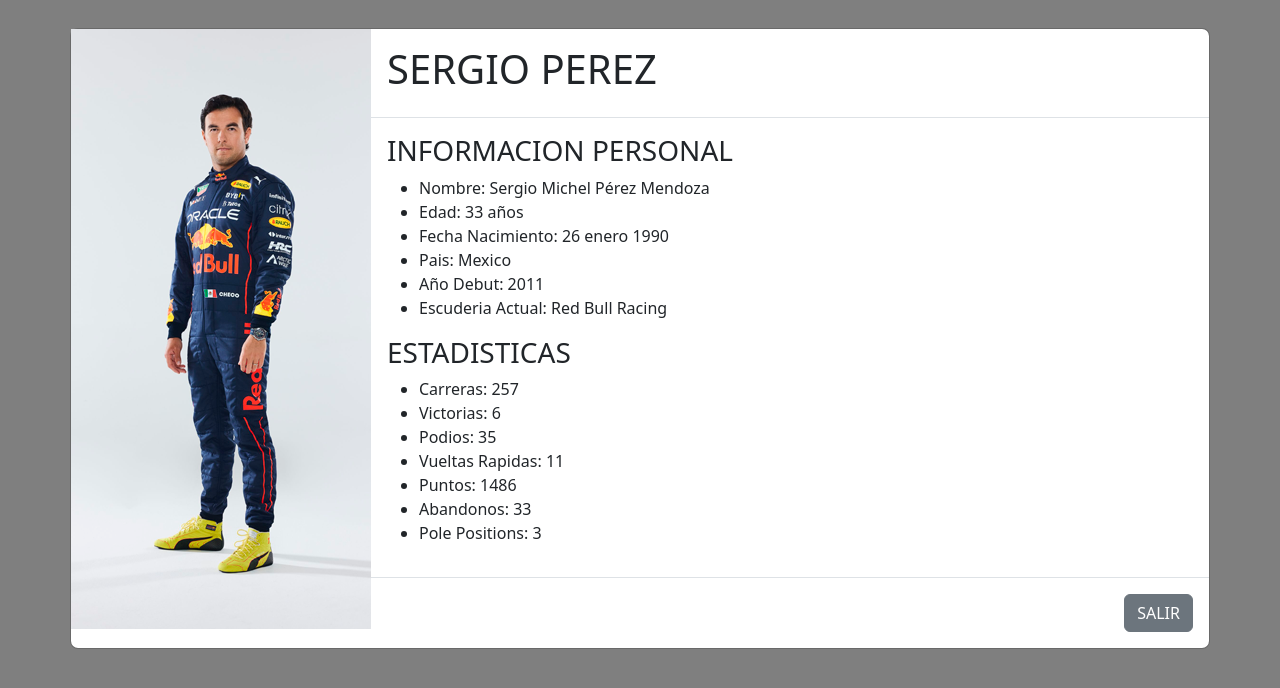
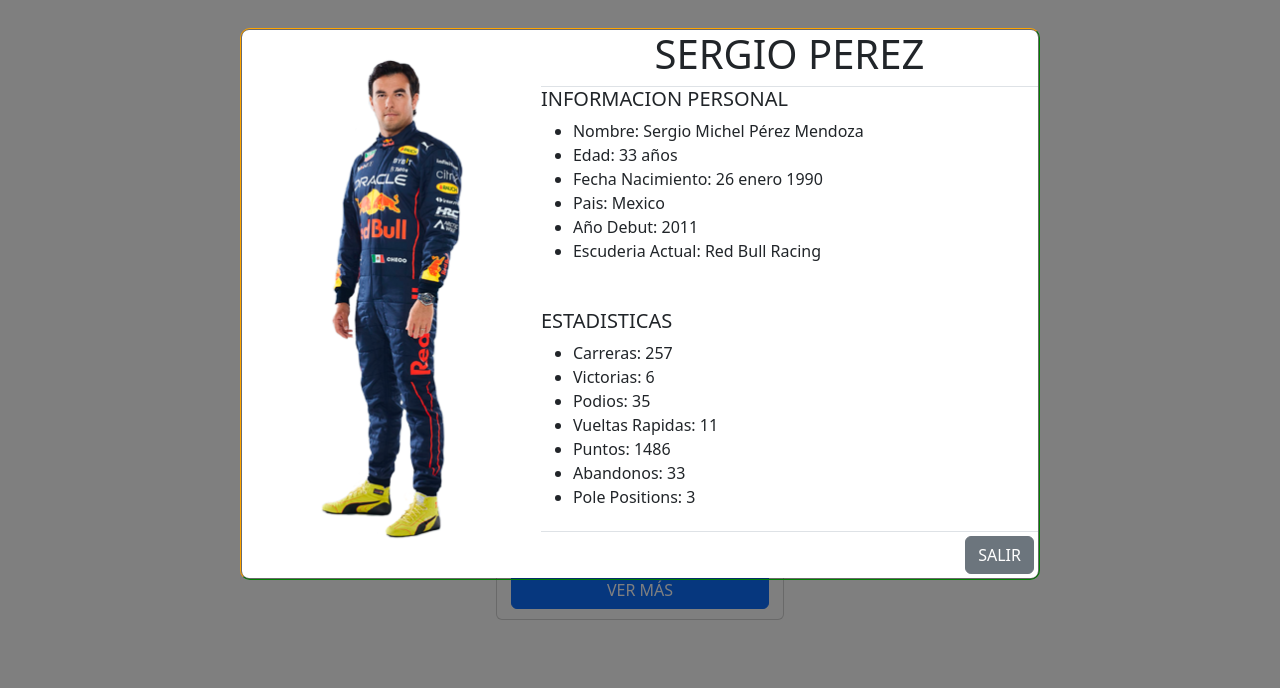
Before and after one commit to DanielAlexanderDiaz/uso-modal, a plain HTML site: page index.html in a window 1280 px wide. Both pictures are taken after a click on the button "VER MÁS". Drawn offline with nearby package versions, Linux system fonts and the light colour scheme.

Commit message:
avanzando modal

```diff
--- a/css/main.css
+++ b/css/main.css
@@ -104,14 +104,24 @@
 
 
 /*modal*/
-.modal-content{
-    width: 1300px;
+.modal-dialog{
+    border-top: 1px solid orange;
+    border-left: 1px solid orange;
+    border-right: 1px solid green;
+    border-bottom: 1px solid green;
+    border-radius: 10px;
 }
 
-.modal-img{
-    width: 300px;
+.modal-content{
+    height: 550px;
 }
 
-.modal-cuerpo{
-    width: 1000px;
+
+
+.modal-contenedor{
+    width: 800px;
 }
+
+.informacion-personal, .estadisticas{
+    height: 50%;
+}
--- a/index.html
+++ b/index.html
@@ -46,20 +46,21 @@
             </div>
             <!-- Modal-->
             <div class="modal fade" id="exampleModal"  tabindex="-1" aria-labelledby="exampleModalLabel" aria-hidden="true">
-                <div class="modal-dialog modal-xl">
+                <div class="modal-dialog modal-lg">
                     <div class="modal-content flex-row">
-                        <div class="modal-img">
-                            <img src="./assets/img/pilotos/perez-completo.png" alt="">
+                        <div class="modal-img d-flex">
+                            <img src="./assets/img/pilotos/perez-completo-3.png" alt="">
                         </div>
-                        <div class="modal-cuerpo flex-column">
-                            <div class="modal-header">
+                        <div class="modal-contenedor d-flex flex-column">
+                            <div class="modal-header justify-content-center p-0 ">
                                 <h1 >SERGIO PEREZ</h1>
-                                <!--<button type="button" class="btn-close" data-bs-dismiss="modal" aria-label="Close"></button>-->
                             </div>
-                            <div class="modal-body">
-                                <div class="contenindo">
-                                    <div class="informacion-personal">
-                                        <h3>INFORMACION PERSONAL</h3>
+                            <div class="modal-body d-flex flex-column p-0">
+                                <div class="informacion-personal">
+                                    <div class="informacion-personal-titulo m-0">
+                                        <h5>INFORMACION PERSONAL</h5>
+                                    </div>
+                                    <div class="informacion-personal-contenido">
                                         <ul>
                                             <li>Nombre: Sergio Michel Pérez Mendoza</li>
                                             <li>Edad: 33 años</li>
@@ -69,8 +70,12 @@
                                             <li>Escuderia Actual: Red Bull Racing</li>
                                         </ul>
                                     </div>
-                                    <div class="estadisticas">
-                                        <h3>ESTADISTICAS</h3>
+                                </div>
+                                <div class="estadisticas">
+                                    <div class="estadisticas-titulo m-0">
+                                        <h5>ESTADISTICAS</h5>
+                                    </div>
+                                    <div class="estadisticas-datos">
                                         <ul>
                                             <li>Carreras: 257</li>
                                             <li>Victorias: 6</li>
@@ -83,7 +88,7 @@
                                     </div>
                                 </div>
                             </div>
-                            <div class="modal-footer">
+                            <div class="modal-footer p-0">
                                 <button type="button" class="btn btn-secondary" data-bs-dismiss="modal">SALIR</button>
                             </div>
                         </div>
```
Also changed, not shown: assets/img/pilotos/perez-completo-1.png (added), assets/img/pilotos/perez-completo-2.png (added), assets/img/pilotos/perez-completo-3.png (added).
